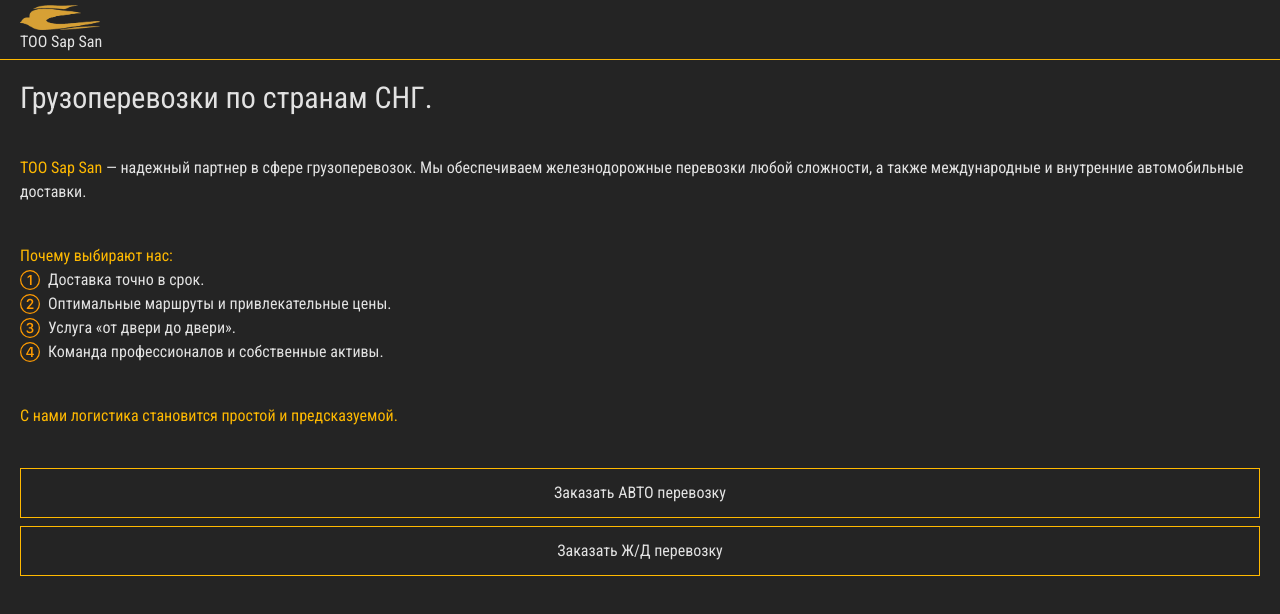
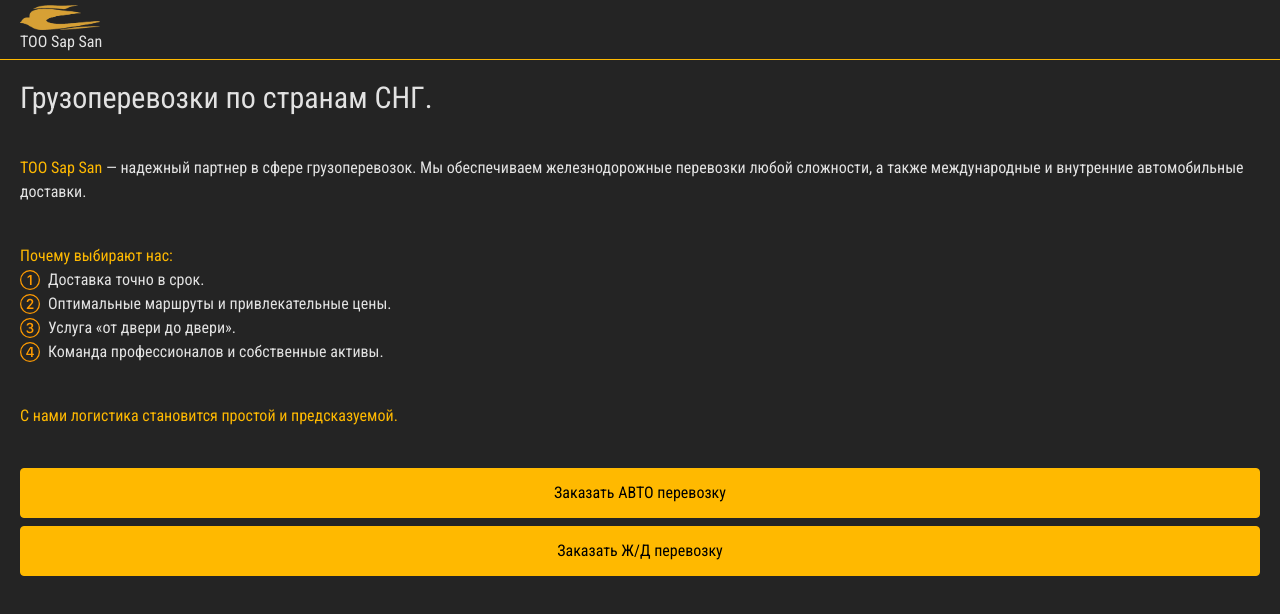
Before and after one commit to vlassov-i240288/toosapsan_frontend, a React (Vite) app: page / in a window 1280 px wide. Shown: the top 614 px of the page. Built offline with nearby package versions, Linux system fonts and the light colour scheme.

Commit message:
modal v.5

```diff
--- a/src/components/sections/header/Header.jsx
+++ b/src/components/sections/header/Header.jsx
@@ -35,8 +35,8 @@
                         С нами логистика становится простой и предсказуемой.
                     </p>
                     <div className="flex flex-col gap-2">
-                        <button className="border border-amber-400 p-3" onClick={() => handleOrder("АВТО перевозка")}>Заказать АВТО перевозку</button>
-                        <button className="border border-amber-400 p-3" onClick={() => handleOrder("Ж/Д перевозка")}>Заказать Ж/Д перевозку</button>
+                        <button className="rounded border bg-amber-400 text-black border-amber-400 p-3" onClick={() => handleOrder("АВТО перевозка")}>Заказать АВТО перевозку</button>
+                        <button className="rounded border bg-amber-400 text-black border-amber-400 p-3" onClick={() => handleOrder("Ж/Д перевозка")}>Заказать Ж/Д перевозку</button>
                     </div>
                 </div>
             </div>
```
